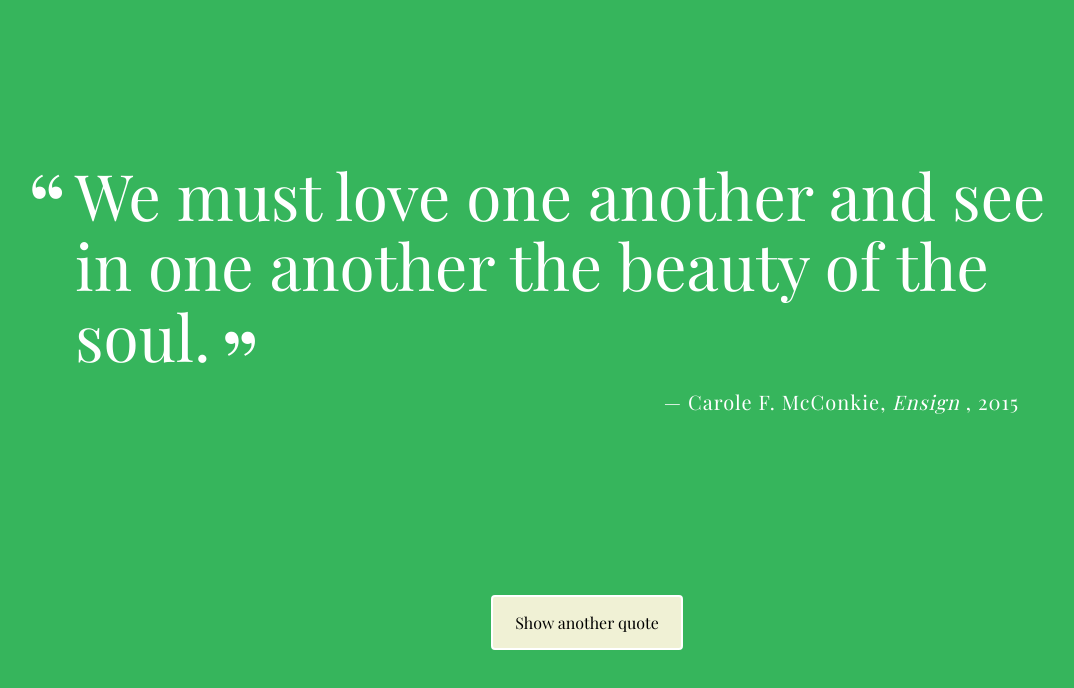
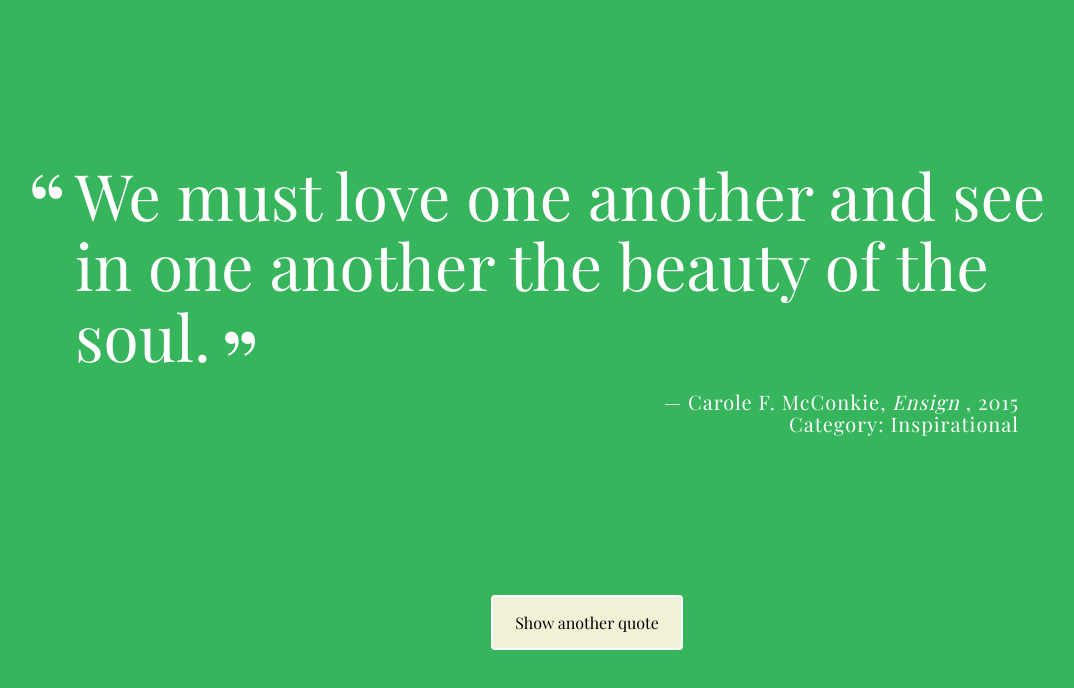
Before and after one commit to aarondevon/random_quote_generator, a plain HTML site: page index.html in a window 1280 px wide. Both pictures are taken after a click on the button "Show another quote". Shown: the whole page, without its empty margins (53-1127 px from the left). Drawn offline with nearby package versions, Linux system fonts and the light colour scheme; a web font is replaced by a local one.

Commit message:
Update comments

```diff
--- a/index.html
+++ b/index.html
@@ -11,7 +11,9 @@
   <div class="container">
     <div id="quote-box">
       <p class="quote">Every great developer you know got there by solving problems they were unqualified to solve until they actually did it.</p>
-      <p class="source">Patrick McKenzie<span class="citation">Twitter</span><span class="year">2016</span></p>
+			<p class="source">Patrick McKenzie<span class="citation">Twitter</span><span class="year">2016</span>
+			<br><span class="tag"> Category: Inspirational </span>
+			</p>
     </div>
     <button id="loadQuote">Show another quote</button>
   </div>
--- a/js/script.js
+++ b/js/script.js
@@ -1,6 +1,9 @@
 // Random Quote Generator
+
+// globial variables used to prevent quotes and colors from displaying back to back
 let randomQuote;
 let randomColor;
+
 let colors = ["#105187","#2C8693", "#F19722", "#C33325","#36b55c"];
 // Create the array of quote objects and name it quotes
 let quotes = [
@@ -9,45 +12,47 @@ let quotes = [
 		source: "Rhett and Link",
 		citation: "25 Unforgettable Movie Quotes",
 		year: "2012",
-		tag: "humor"
+		tag: "Humor"
 	},
 	{
 		quote: "We must love one another and see in one another the beauty of the soul.",
 		source: "Carole F. McConkie",
 		citation: "Ensign",
 		year: "2015",
-		tag: "family"
+		tag: "Inspirational"
 	},
 	{
 		quote: "In family relationships love is really spelled t-i-m-e, time.",
 		source: "Dieter F. Uchtdorf",
 		citation: "Ensign",
 		year: "2010",
-		tag: "family"
+		tag: "Family"
 	},
 	{
 		quote: "I like your boots.",
 		source: "Rhett and Link",
 		citation: "How to Talk to Girls",
 		year: "2012",
-		tag: "humor"
+		tag: "Humor"
 	},
 	{
 		quote: "Every great developer you know got there by solving problems they were unqualified to solve until they actually did it.",
 		source: "Patrick McKenzie",
 		citation: "Twitter",
 		year: "2016",
-		tag: "tech"
+		tag: "Inspirational"
 	},
 	{
 		quote: "Only I can change my life. Nobody can do it for me.",
-		source: "Carol Burnett"
+		source: "Carol Burnett",
+		tag: "Inspirational"
 	},
 	{
 		quote: "You keep using that word. I do not think it means what you think it means.",
 		source: "Inigo Montoya",
 		citation: "The Princess Bride",
-		year: 1987
+		year: 1987,
+		tag: "Humor"
 	}
 ];
 
@@ -81,7 +86,11 @@ function stringBuilder(randomQuote) {
 	}
 
 	if (randomQuote.year !== undefined) {
-		output += `<span class="year"> ${randomQuote.year} </span> </p>`;
+		output += `<span class="year"> ${randomQuote.year} </span>`;
+	}
+
+	if (randomQuote.tag !== undefined) {
+		output += `<br><span class="tag"> Category: ${randomQuote.tag} </span> `
 	}
 
 	output += '</p>';
@@ -116,13 +125,9 @@ function changeBackgroundColor(colorArray) {
 	}, false);
 }
 
-// Create the print the quote
+// prints the quote and calls a function to change the background color
 function printQuote(quoteArray, colorArray) {
-	//  setting global quote variable so quotes don't show back to back
-  //randomQuote = getRandomQuote(quoteArray);
-	//  Setting global color variable so colors don't show back to back
-	//randomColor = getRandomColor(colors);
-		changeBackgroundColor(colorArray);
+	changeBackgroundColor(colorArray);
 	randomQuote = preventDuplicateQuote(randomQuote, quoteArray);
 	document.getElementById("quote-box").innerHTML = stringBuilder(randomQuote);
 }
```
